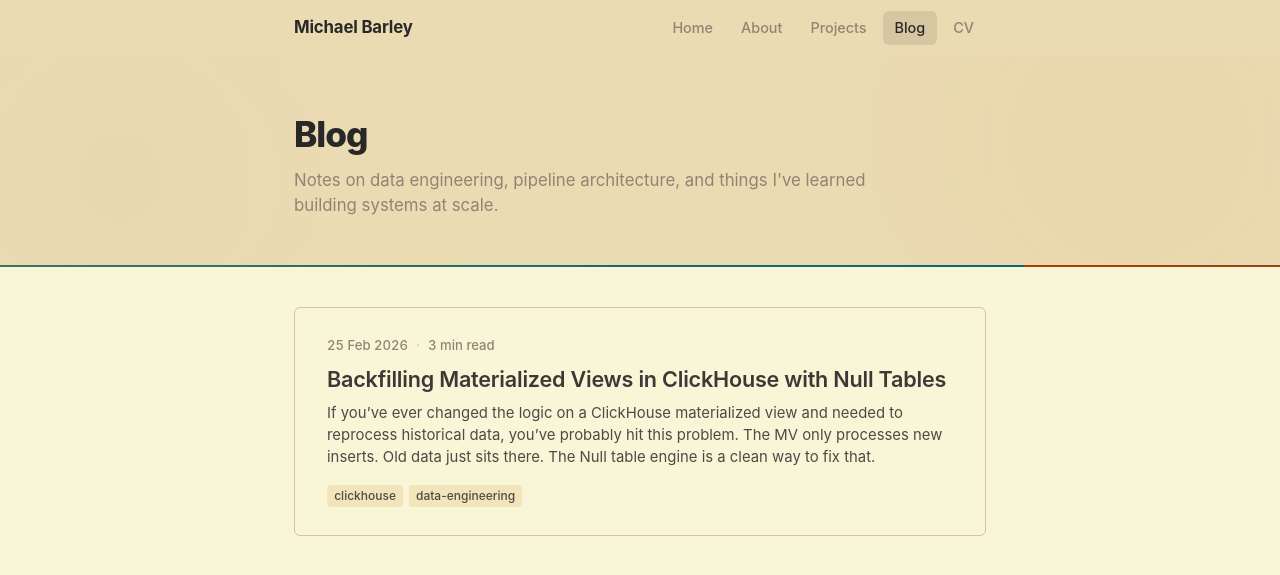
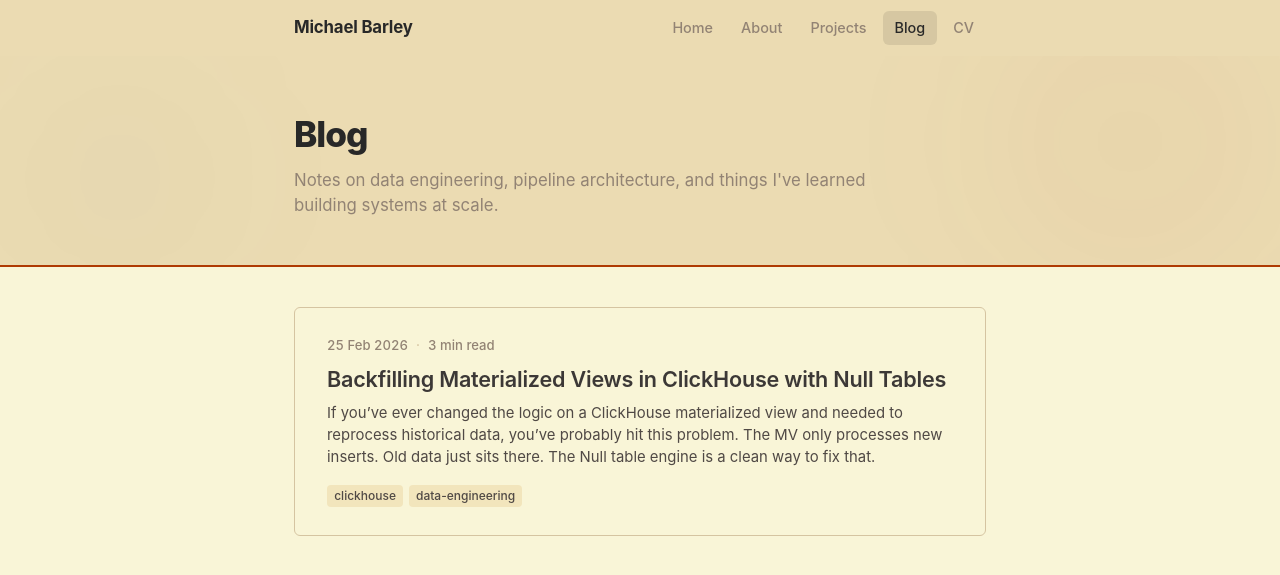
Before and after one commit to michaelbarley/michaelbarley.github.io, a Jekyll site: the page built from blog.html, in a window 1280 px wide and 900 px high. Shown: the top 575 px of the window. Built offline with Jekyll 4.4.1, drawn with Linux system fonts in a browser that asks for light colours.

Commit message:
Simplify accent lines to solid orange, remove shimmer animation

```diff
--- a/assets/css/main.css
+++ b/assets/css/main.css
@@ -1126,9 +1126,7 @@ main.container {
   left: 0;
   right: 0;
   height: 2px;
-  background: var(--gradient-accent-horizontal);
-  background-size: 200% 100%;
-  animation: shimmer 3s linear infinite;
+  background: var(--accent);
 }
 
 .page-hero h1 {
```
Also changed, not shown: _data/theme.yml (+4 -4 lines).
